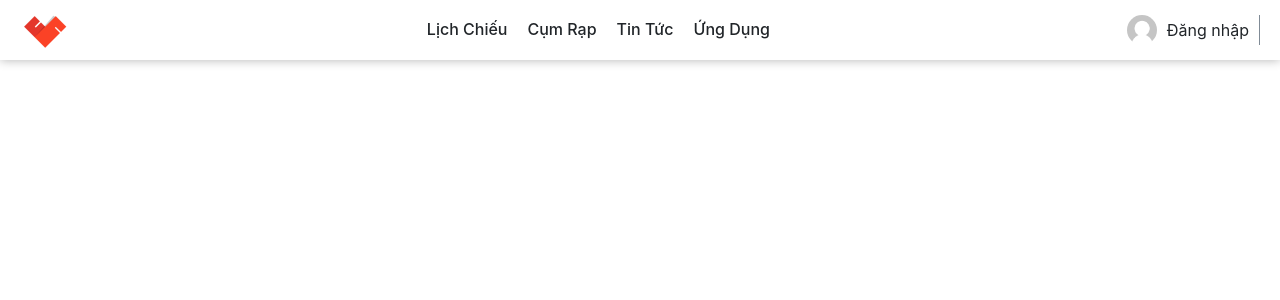
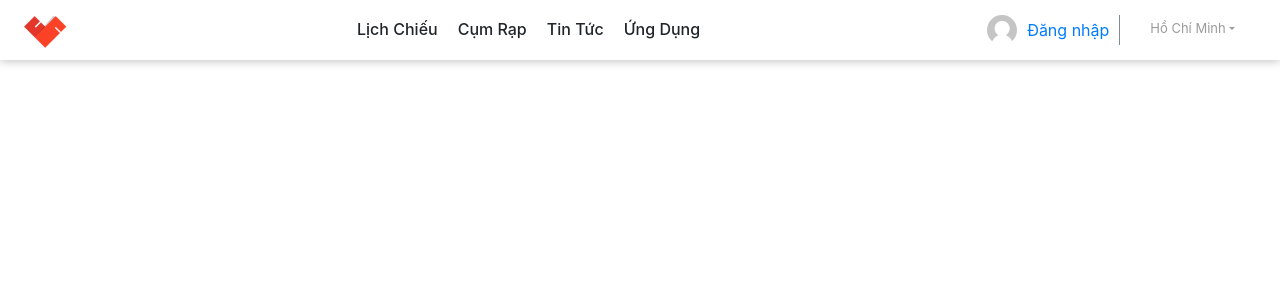
Before and after one commit to duy-dark/MovieBooking, a React (Create React App) app in the folder web/: page / in a window 1280 px wide. Shown: the top 300 px of the page. Built offline with nearby package versions, Linux system fonts and the light colour scheme.

Commit message:
DATN-13 update css

```diff
--- a/web/src/App.js
+++ b/web/src/App.js
@@ -3,26 +3,16 @@ import { BrowserRouter as Router, Route, Switch } from "react-router-dom";
 import routes from "./router";
 import "./styles/styles.scss";
 // import CustomScrollbar from './components/CustomScrollbar'
-
+import AppCustomer from './views/customers/AppCustomer'
+import LayoutAdmin from './views/admin/LayoutAdmin'
+import Login from './views/customers/Login'
 class App extends Component {
-  showRouteComponent = (routes) => {
-    let result = null;
-    if (routes.length > 0) {
-      result = routes.map((route, index) => {
-        return <Route key={index} path={route.path} exact={route.exact} component={route.component} />;
-      });
-    }
-    return result;
-  };
-
   render() {
     return (
       <Router>
-        <div className="app">
-          {/* <CustomScrollbar> */}
-          <Switch>{this.showRouteComponent(routes)}</Switch>
-          {/* </CustomScrollbar> */}
-        </div>
+        <Route path="/" exact component={AppCustomer} />
+        <Route path="/login" component={Login} />
+        <Route path="/admin" exact component={LayoutAdmin} />
       </Router>
     );
   }
--- a/web/src/components/customer/Header.js
+++ b/web/src/components/customer/Header.js
@@ -3,8 +3,8 @@ import '../../styles/customers/header.scss';
 import Navbar from './Navbar';
 import logoWeb from '../../assets/web-logo.png'
 import avatar from '../../assets/avatar.png'
-
-
+import Dropdown from 'react-bootstrap/Dropdown';
+import { Link } from 'react-router-dom';
 export default function Header(props) {
   // const [ position, setPosition ] = useState(0);
 
@@ -16,13 +16,23 @@ export default function Header(props) {
       <Navbar/>
       <div className="header__info">
         <div className="header__customer">
-          <div className="header__login">
+          <Link to="/login" className="header__login">
             <img src={avatar} alt="avatar"/>
             Đăng nhập
-          </div>
+          </Link>
         </div>
         <div className="header__position">
+          <Dropdown className="dropdown-position">
+            <Dropdown.Toggle id="dropdown-basic">
+              Hồ Chí Minh
+            </Dropdown.Toggle>
 
+            <Dropdown.Menu>
+              <Dropdown.Item href="#/action-1">Action</Dropdown.Item>
+              <Dropdown.Item href="#/action-2">Another action</Dropdown.Item>
+              <Dropdown.Item href="#/action-3">Something else</Dropdown.Item>
+            </Dropdown.Menu>
+          </Dropdown>
         </div>
       </div>
     </div>
--- /dev/null
+++ b/web/src/styles/components/button.scss
@@ -0,0 +1,3 @@
+.btn {
+
+}
--- /dev/null
+++ b/web/src/styles/components/dropdown.scss
@@ -0,0 +1,26 @@
+.dropdown {
+  .dropdown-toggle {
+    position: relative;
+    background-color: transparent;
+    border: none;
+    color: #9b9b9b;
+    cursor: pointer;
+    width: 100%;
+    padding: 2%;
+    overflow: hidden;
+    text-overflow: ellipsis;
+    white-space: nowrap;
+    font-size: 13px;
+    padding-right: 25px;
+    padding-left: 30px;
+    text-align: left;
+
+    &::after {
+      display: absolute;
+    }
+  }
+
+  &.dropdown-position {
+
+  }
+}
--- a/web/src/styles/customers/header.scss
+++ b/web/src/styles/customers/header.scss
@@ -22,6 +22,8 @@
     }
 
     .header__info {
+      display: flex;
+      flex-direction: row;
 
       .header__customer {
         .header__login {
--- a/web/src/styles/customers/login/login_pc.scss
+++ b/web/src/styles/customers/login/login_pc.scss
@@ -21,7 +21,7 @@
     justify-content: center;
     align-items: center;
     width: 348px;
-    height: 404px;
+    min-height: 404px;
     border-radius: 6px;
     padding: 3px;
 
--- a/web/src/styles/styles.scss
+++ b/web/src/styles/styles.scss
@@ -1,5 +1,8 @@
 @charset "utf-8";
 
 @import "./reset";
+
+@import "./components/dropdown.scss";
+@import "./components/button.scss";
 .app {
 }
--- a/web/src/views/admin/LayoutAdmin.js
+++ b/web/src/views/admin/LayoutAdmin.js
@@ -6,11 +6,9 @@ class LayoutAdmin extends Component {
   render() {
     return (
       <Router>
-        <div className="app">
-          <Switch>
-            { this.showRouteComponent(routes) }
-          </Switch>
-        </div>
+        <Switch>
+          { this.showRouteComponent(routes) }
+        </Switch>
       </Router>
     );
   }
--- /dev/null
+++ b/web/src/views/customers/movies/MovieDetail.js
@@ -0,0 +1,7 @@
+import React from 'react';
+
+export default function MovieDetail(props) {
+  return (
+    <div>movie detail</div>
+  )
+}
```
Also changed, not shown: web/src/views/customers/router.js (+7 -1 lines), web/src/styles/customers/footer.scss (added).
